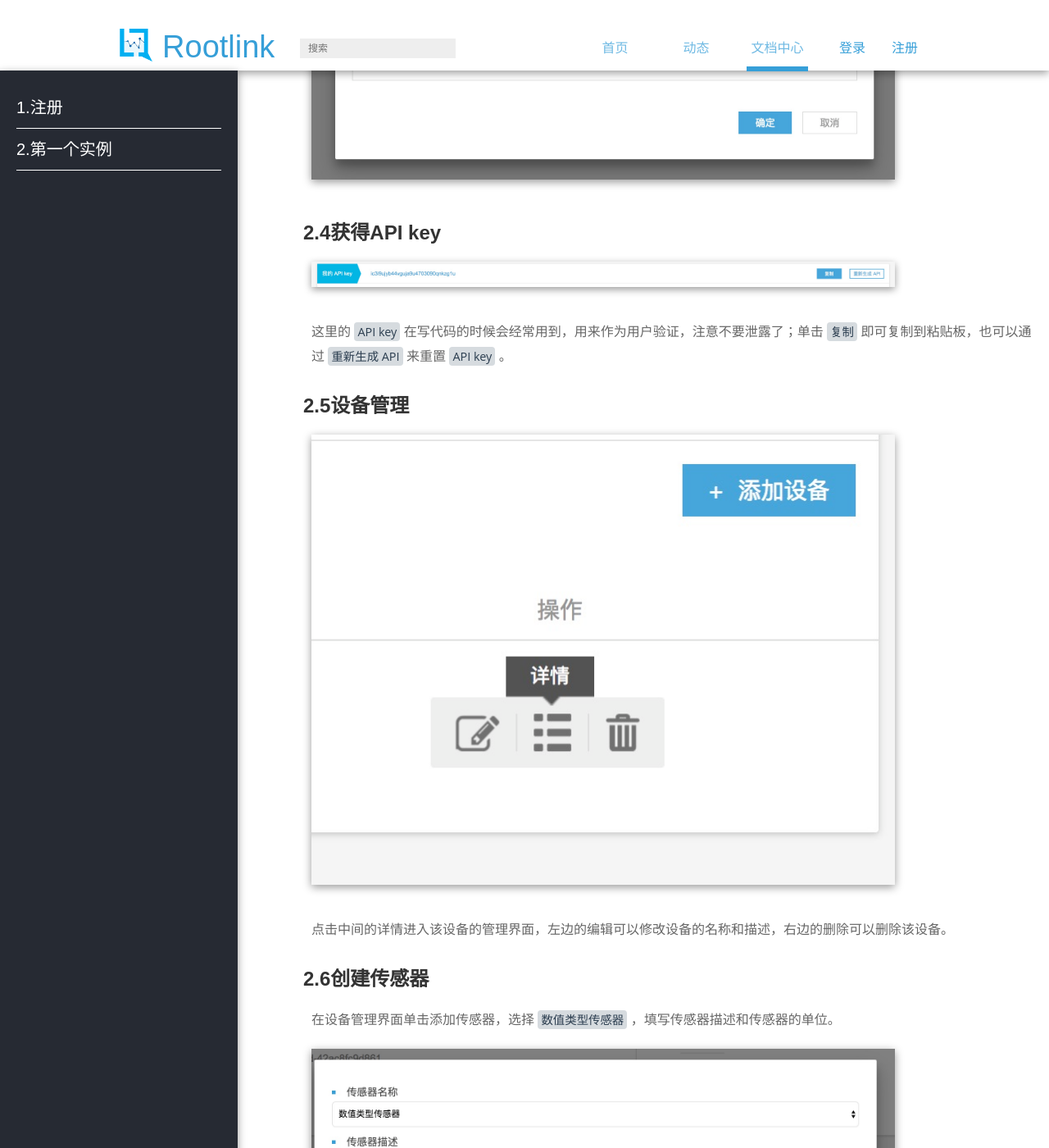
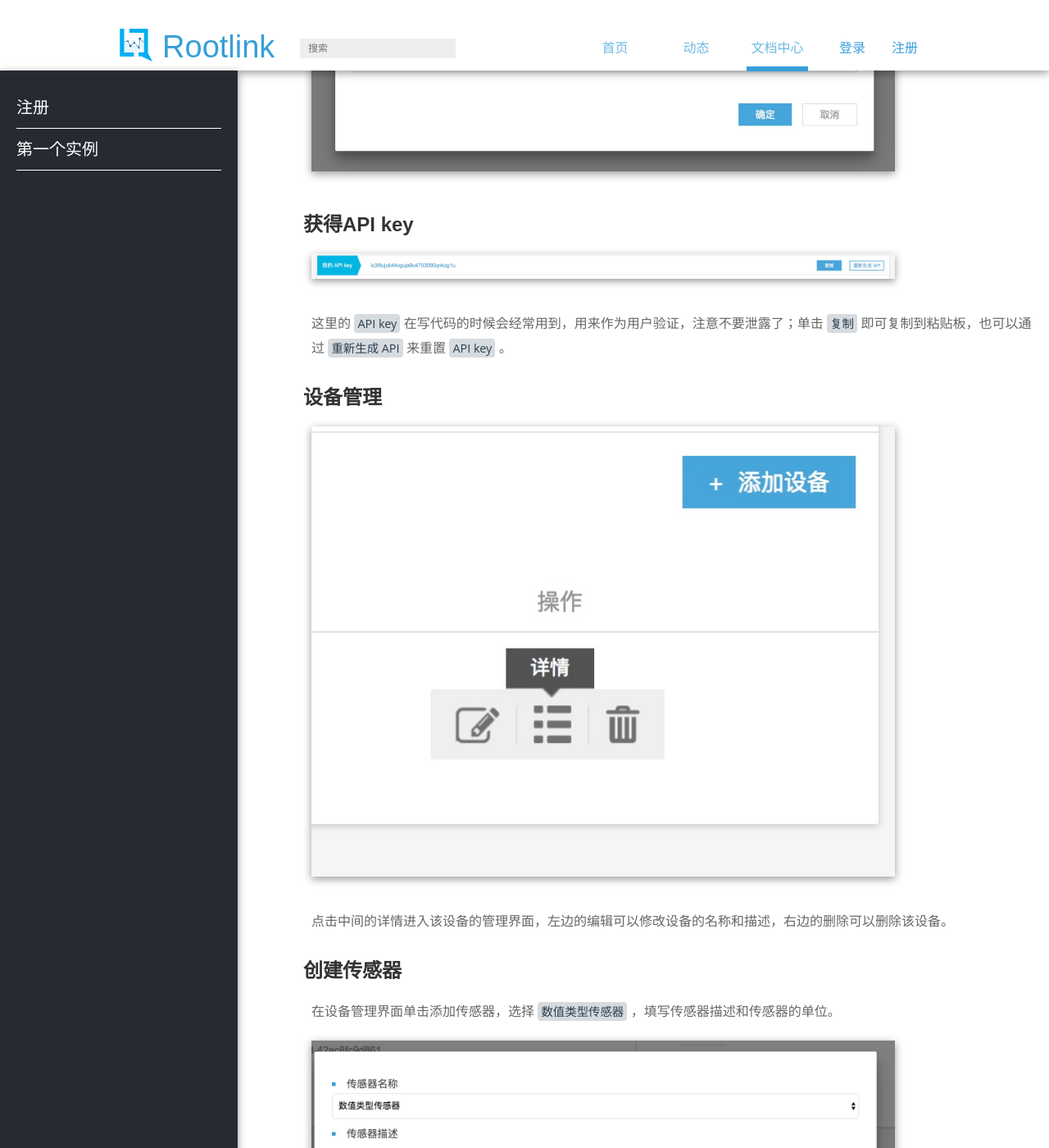
Before and after one commit to knowncold/RootLinkDoc, a Jekyll site: the page built from SDK/quickstart/upload.md, in a window 1280 px wide and 1400 px high, scrolled down 2001 px. Shown: the whole window at 82% size. Built offline with Jekyll 4.4.1, drawn with Linux system fonts in a browser that asks for light colours; some of the changed text lies outside the part shown.

Commit message:
DELETE unnecessary number

```diff
--- a/SDK/quickstart/upload.md
+++ b/SDK/quickstart/upload.md
@@ -3,21 +3,22 @@ title: 第一个实例
 layout: page
 category: quickstart
 ---
-> 这个例子演示了如何开始使用RootLink平台，包括新建设备，新建传感器，并通过Arduino来上传数据到平台。
 
-## 2.1需要的硬件
+这个例子演示了如何开始使用RootLink平台，包括新建设备，新建传感器，并通过Arduino来上传数据到平台。
+
+## 需要的硬件
 
 - Arduino UNO
 - Arduino Ethernet扩展板
 - 网线
 - 串口线
 
-## 2.2登录平台
+## 登录平台
 进入[登录界面](http://118.89.28.157/login)，输入账号密码登录。
 
 ![登录](/img/register-3.png)
 
-## 2.3创建设备
+## 创建设备
 进入[用户中心](http://118.89.28.157/dashboard/device)，能直接看到创建设备。
 
 ![](/img/upload-0.png)
@@ -26,19 +27,19 @@ category: quickstart
 
 ![](/img/upload-1.png)
 
-## 2.4获得API key
+## 获得API key
 
 ![](/img/upload-2.png)
 
 这里的 `API key` 在写代码的时候会经常用到，用来作为用户验证，注意不要泄露了；单击 `复制` 即可复制到粘贴板，也可以通过 `重新生成 API` 来重置 `API key` 。
 
-## 2.5设备管理
+## 设备管理
 
 ![](/img/upload-3.png)
 
 点击中间的详情进入该设备的管理界面，左边的编辑可以修改设备的名称和描述，右边的删除可以删除该设备。
 
-## 2.6创建传感器
+## 创建传感器
 
 在设备管理界面单击添加传感器，选择 `数值类型传感器` ，填写传感器描述和传感器的单位。
 
@@ -48,11 +49,11 @@ category: quickstart
 
 ![](/img/upload-5.png)
 
-## 2.7连接硬件
+## 连接硬件
 
 如图连接Arduino和Ethernet。
 
-## 2.8Arduino端代码
+## Arduino端代码
 下面的代码会发送一个随机数给相应的传感器。
 
 其中的关键就在于发送了如下的POST请求，在其他的硬件平台上构造出一样的请求即可。
--- a/_layouts/page.html
+++ b/_layouts/page.html
@@ -33,8 +33,8 @@
   <div class="con">
     <div class="nav-down">
       <ul>
-        <li><a href="{{ site.url }}/SDK/quickstart/register">1.注册</a></li>
-        <li><a href="{{ site.url }}/SDK/quickstart/upload">2.第一个实例</a></li>
+        <li><a href="{{ site.url }}/SDK/quickstart/register">注册</a></li>
+        <li><a href="{{ site.url }}/SDK/quickstart/upload">第一个实例</a></li>
       </ul>
     </div>
     <div class="article">
```
Also changed, not shown: SDK/quickstart/register.md (+3 -3 lines).
